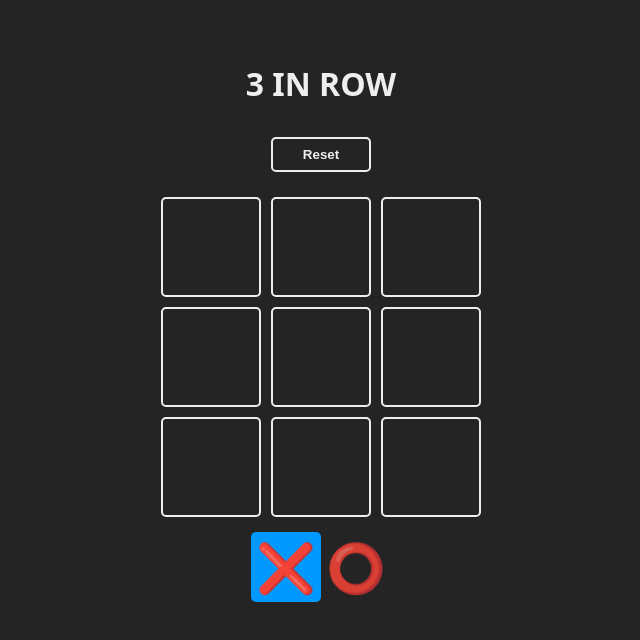
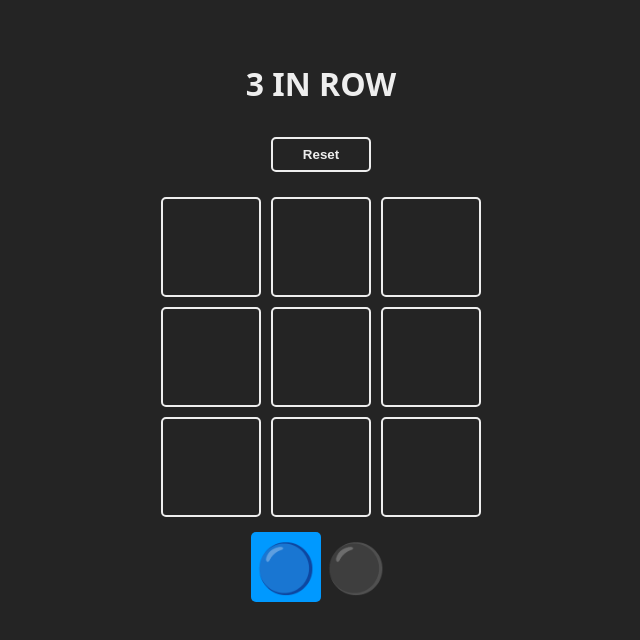
Before and after one commit to alvaroofernaandez/3in-row-react, a React (Vite) app: page / in a window 1280 px wide. Shown: the top 640 px of the page, without its empty margins (319-959 px from the left). Built offline with nearby package versions, Linux system fonts and the light colour scheme.

Commit message:
separo la logica

```diff
--- a/src/constantes.js
+++ b/src/constantes.js
@@ -1,6 +1,6 @@
 export const TURNOS = {
-  X: '❌',
-  O: '⭕'
+  X: '🔵',
+  O: '⚫'
 }
 
 export const WINNER_COMBOS = [
--- a/src/logic/board.js
+++ b/src/logic/board.js
@@ -14,3 +14,7 @@ export const checkWinnerFrom = (boardToCheck) => {
   }
   return null
 }
+
+export const checkEndGame = (newBoard) => {
+  return newBoard.every((square) => square !== null)
+}
```
